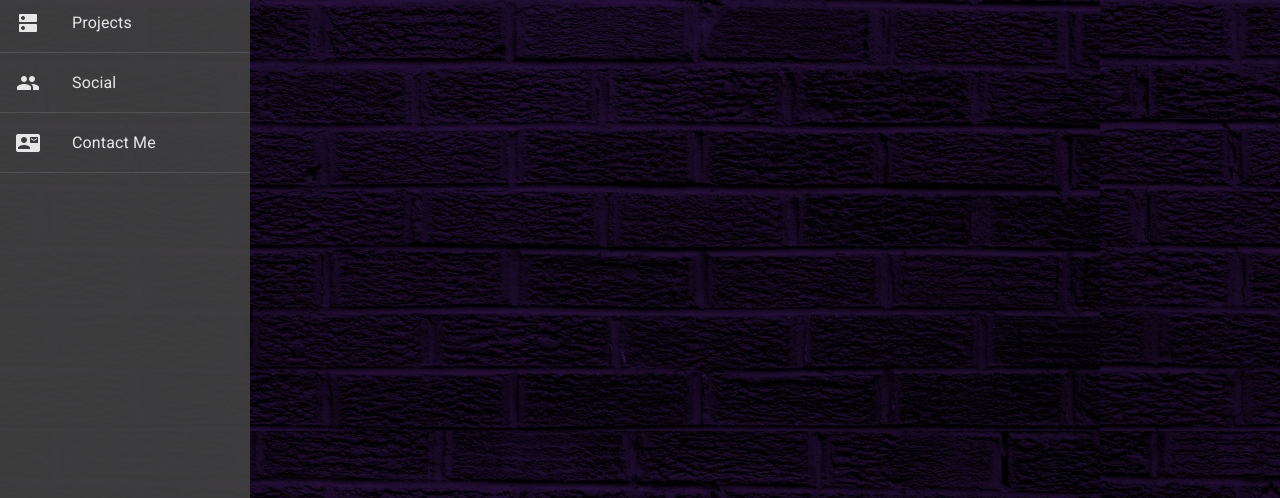
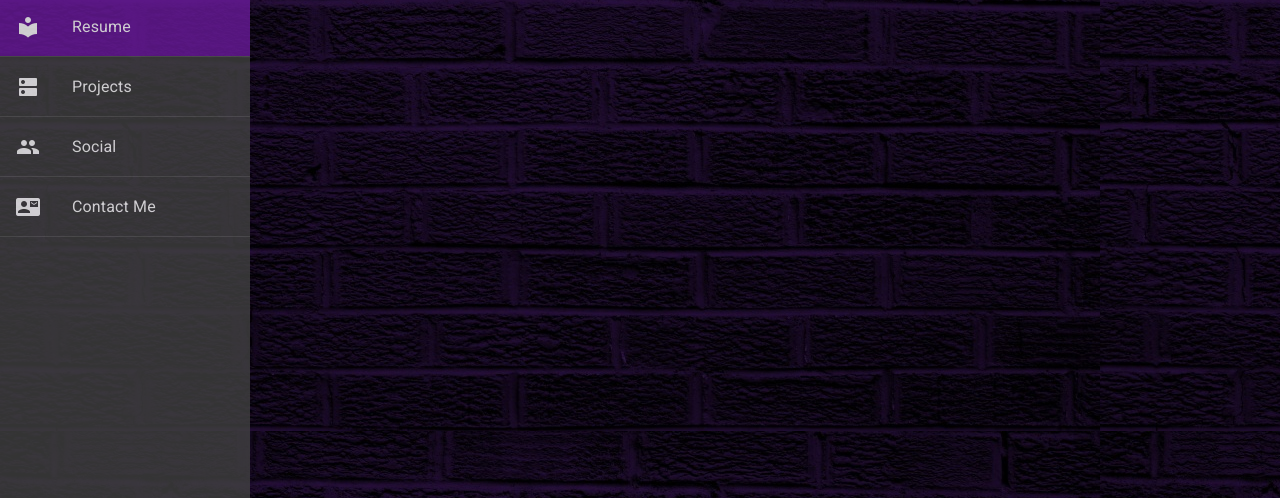
Before and after one commit to jana-uoft/portfolio_gatsby, a Gatsby site: page /resume in a window 1280 px wide. Shown: the part 302-800 px from the top of the page. Built offline with nearby package versions, Linux system fonts and the light colour scheme; Gatsby itself is replaced by a stand-in of ours.

Commit message:
Move sidebar below topBar

```diff
--- a/src/components/layout.js
+++ b/src/components/layout.js
@@ -64,7 +64,7 @@ class Layout extends React.Component {
           <Hidden only={['md', 'lg', 'xl']} implementation='js'>
             <Sidebar activePage={activePage} variant='temporary' open={sidebarOpen} toggleSidebar={sidebarOpen => this.setState({ sidebarOpen })} />
             <AppBar position='static' style={{ opacity: 0.7, zIndex: -1 }}>
-              <Toolbar>
+              <Toolbar style={{ minHeight: 64 }}>
                 <Button onClick={() => this.setState({ sidebarOpen: true })}><Icon>menu</Icon></Button>
                 <Typography variant='h6' style={{ position: 'absolute', left: 0, right: 0, textAlign: 'center', zIndex: -1 }}>{title}</Typography>
               </Toolbar>
--- a/src/components/sidebar.js
+++ b/src/components/sidebar.js
@@ -53,7 +53,8 @@ const StyledSwipeableDrawer = withStyles({
     width: 250,
     border: 'none',
     textAlign: 'center',
-    opacity: 0.9
+    opacity: 0.8,
+    marginTop: 64
   }
 })(SwipeableDrawer)
 
```
